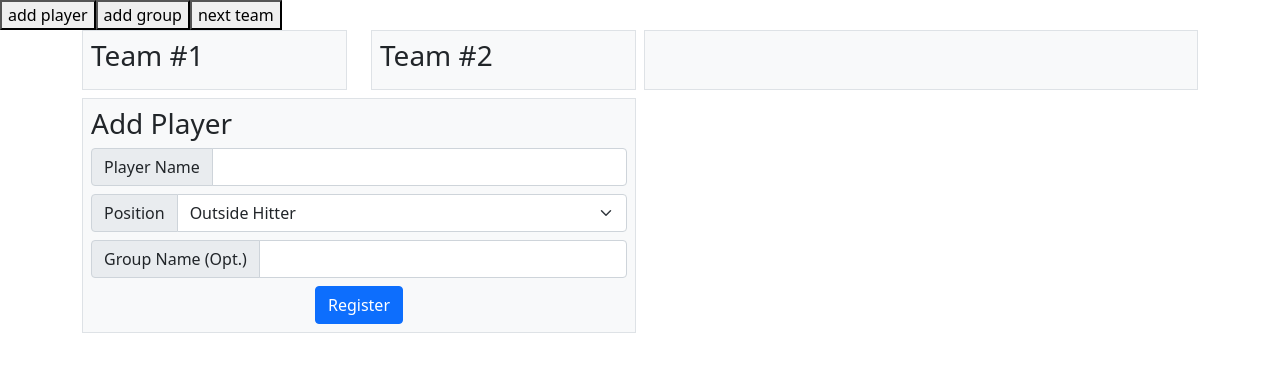
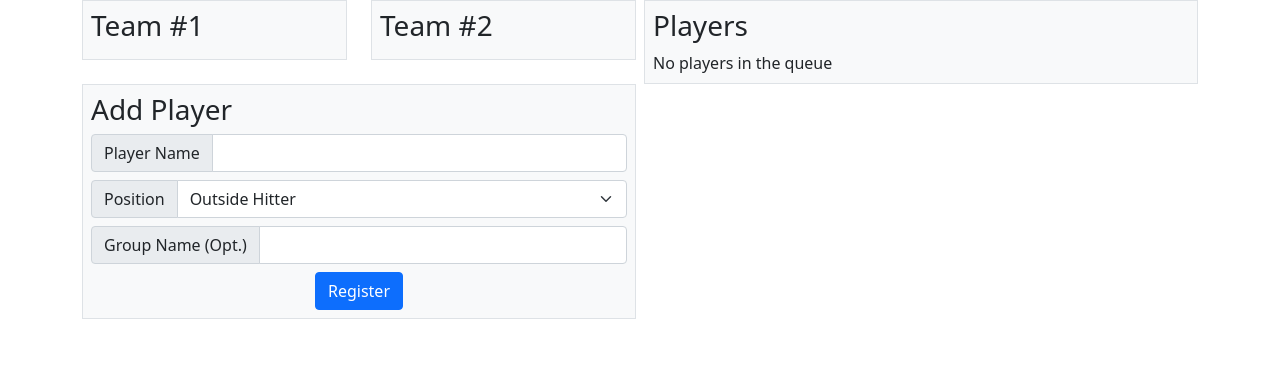
Before and after one commit to yusufvg/open-gym-queue, a React (Create React App) app: page / in a window 1280 px wide. Shown: the top 372 px of the page. Built offline with nearby package versions, Linux system fonts and the light colour scheme.

Commit message:
visual updates to queue window

```diff
--- a/src/components/QueueView.jsx
+++ b/src/components/QueueView.jsx
@@ -102,14 +102,6 @@ class QueueView extends Component {
   render() {
     return (
       <div>
-        <button onClick={() => this.onAddPlayer("test", "OP")}>
-          add player
-        </button>
-        <button onClick={() => this.onAddPlayerToGroup("test", "OP", "group1")}>
-          add group
-        </button>
-        <button onClick={() => this.playTwoNext(0)}>next team</button>
-
         <div className="container">
           <div className="row gx-2">
             <div className="col-12 col-md-6">
@@ -118,7 +110,9 @@ class QueueView extends Component {
                 <TeamWindow num="2" team={this.state.teams[1]} />
               </div>
             </div>
-            <QueueWindow queue={this.state.queue} />
+            <div className="col-12 col-md-6">
+              <QueueWindow queue={this.state.queue} />
+            </div>
           </div>
           <div className="row gx-2">
             <AddPlayerWindow
--- a/src/components/QueueWindow.jsx
+++ b/src/components/QueueWindow.jsx
@@ -3,8 +3,10 @@ import QueueItemCard from "./QueueItemCard.jsx";
 
 const QueueWindow = ({ queue }) => {
   return (
-    <div className="col-12 col-md-6 mb-2">
-      <div className="border bg-light h-100 w-100 d-inline-block">
+    <div className="col-12mb-2">
+      <div className="border bg-light">
+        <h3 className="m-2">Players</h3>
+        {queue.length === 0 && <p className="m-2">No players in the queue</p>}
         {queue.map((i) => (
           <QueueItemCard key={i.type + i.id} qItem={i} />
         ))}
```
